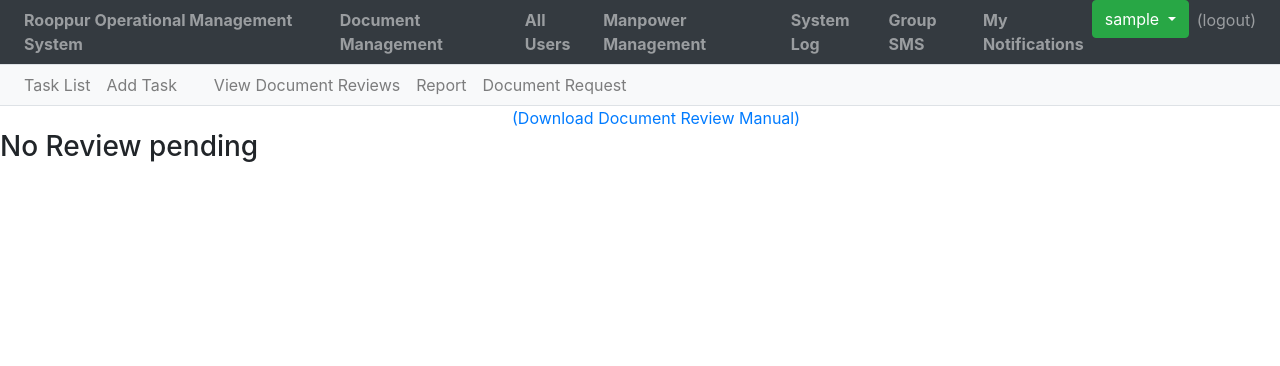
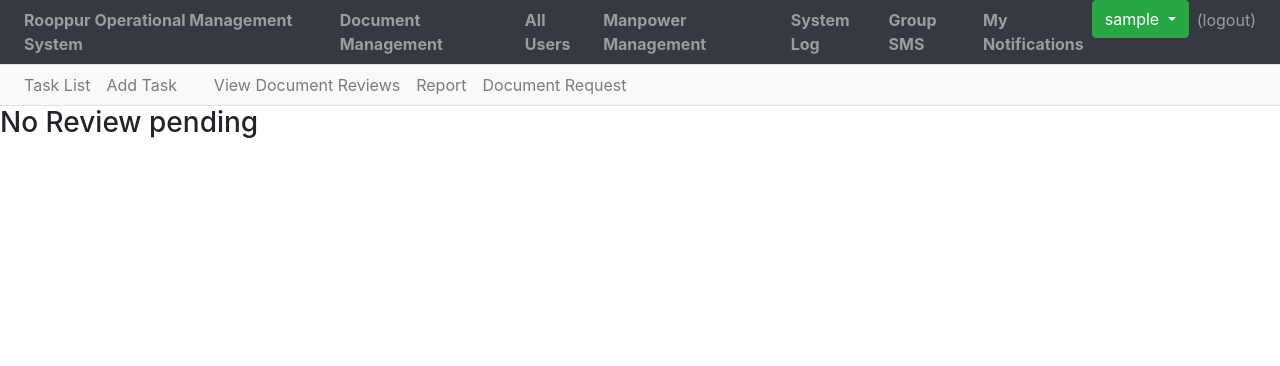
Before and after one commit to tanzrahman/ROMS, a Django app: template templates/document_review/second_tier_doc_review.html in a window 1280 px wide. Shown: the top 366 px of the page. Run offline with Django 5.2, Linux system fonts and the light colour scheme; the template is opened without the code that fills it, so the values that code supplies are empty; the visitor is signed in with stand-in values (Sample User, id 1); some libraries are stand-ins or nearby versions.

Commit message:
PMS manual removed from second tier doc list

```diff
--- a/templates/document_review/second_tier_doc_review.html
+++ b/templates/document_review/second_tier_doc_review.html
@@ -10,7 +10,7 @@
     <script src="{% static 'js/task_manager.js' %}"></script>
 
     <div>
-    <a href="/static/PMS_manual_2nd_tier_doc_review.pdf" class="blink" style="font-size: 1em; margin-left: 40%">(Download Document Review Manual)</a>
+    <!-- <a href="/static/PMS_manual_2nd_tier_doc_review.pdf" class="blink" style="font-size: 1em; margin-left: 40%">(Download Document Review Manual)</a> -->
         {% if doc_list %}
             <div style="margin-left: 30%; width: 30%; padding-top: 20px">
                 <table class="table table-bordered table-hover" style="text-align: center">
```
